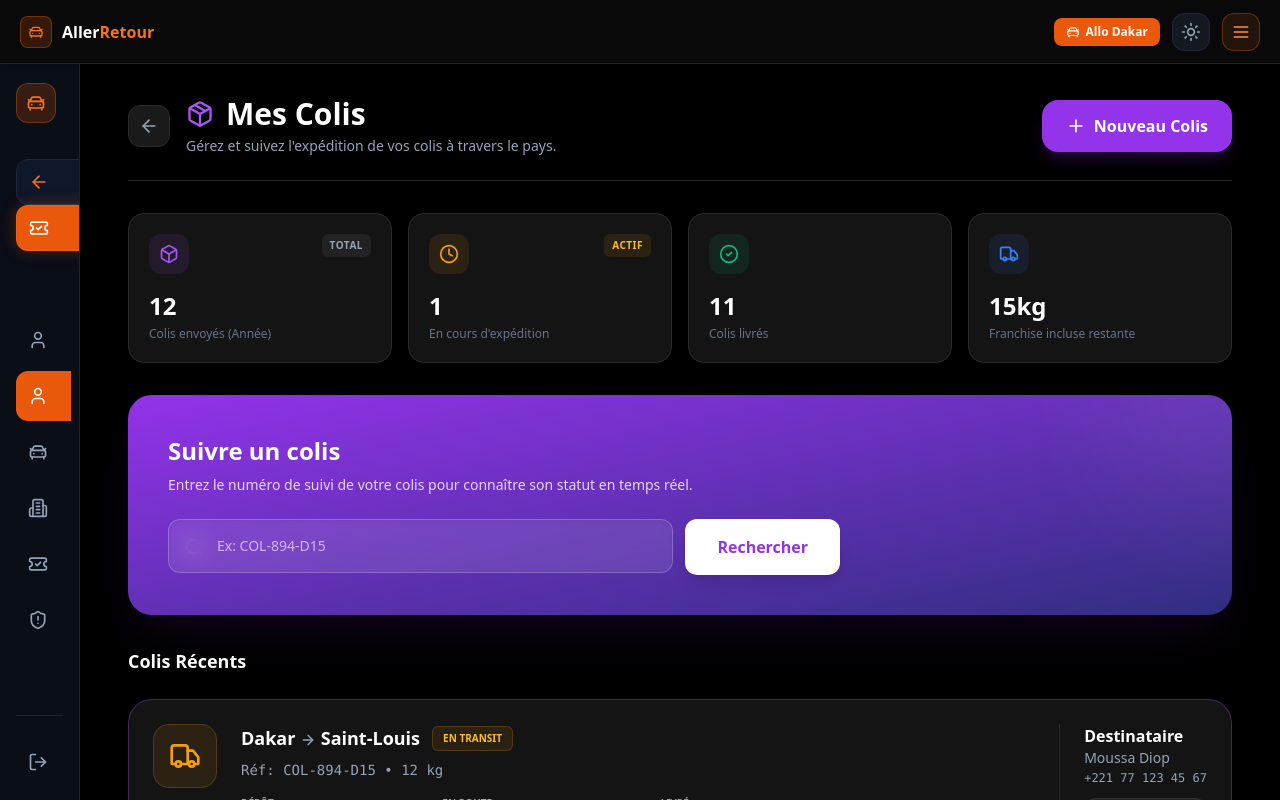
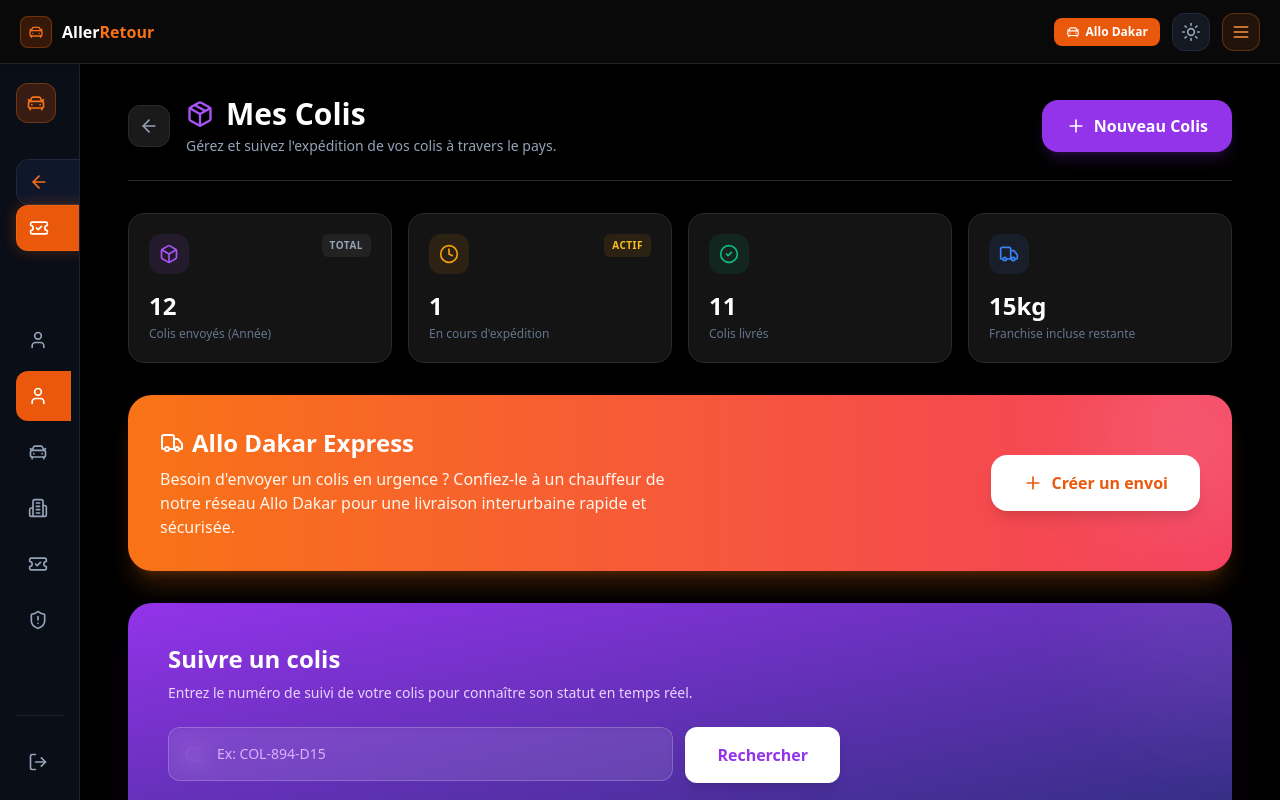
Before and after one commit to migini10/Aller-Retour, a Next.js app in the folder apps/web/: page /dashboard/client/colis in a window 1280 px wide. Built offline with nearby package versions, Linux system fonts and the light colour scheme; no server answers.

Commit message:
feat(colis): add Allo Dakar Express send action card

```diff
--- a/apps/web/src/app/dashboard/client/colis/page.tsx
+++ b/apps/web/src/app/dashboard/client/colis/page.tsx
@@ -78,6 +78,23 @@ export default function ColisPage() {
               <p className="text-xs text-slate-500 mt-1 font-medium">Franchise incluse restante</p>
             </div>
           </div>
+        </div>
+
+        {/* Action Card: Send via Allo Dakar */}
+        <div className="bg-gradient-to-r from-orange-500 to-rose-500 rounded-3xl p-6 sm:p-8 text-white relative overflow-hidden shadow-xl shadow-orange-500/20 flex flex-col sm:flex-row justify-between items-center gap-6">
+          <div className="absolute -right-10 -top-10 w-40 h-40 bg-white/20 blur-3xl rounded-full"></div>
+
+          <div className="relative z-10">
+            <h2 className="text-2xl font-black mb-2 flex items-center gap-2">
+              <Truck className="w-6 h-6" /> Allo Dakar Express
+            </h2>
+            <p className="text-orange-50 max-w-lg text-sm sm:text-base">
+              Besoin d'envoyer un colis en urgence ? Confiez-le à un chauffeur de notre réseau Allo Dakar pour une livraison interurbaine rapide et sécurisée.
+            </p>
+          </div>
+          <button className="w-full sm:w-auto bg-white text-orange-600 hover:bg-slate-50 font-black px-8 py-4 rounded-2xl shadow-lg transition-transform hover:scale-105 flex items-center justify-center gap-2 shrink-0 z-10">
+            <Plus className="w-5 h-5" /> Créer un envoi
+          </button>
         </div>
 
         {/* Tracking Section */}
```
